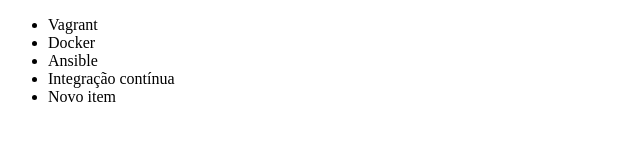
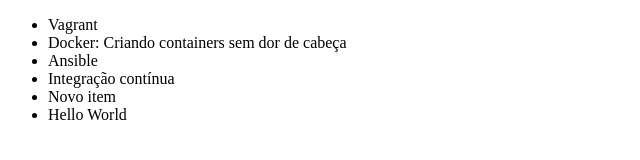
Before and after one commit to IgorRibeiroMachado/alura-git, a plain HTML site: page index.html in a window 1280 px wide. Shown: the whole page, without its empty margins (0-640 px from the left). Drawn offline with Linux system fonts and the light colour scheme.

Commit message:
Adicionando curso

```diff
--- a/index.html
+++ b/index.html
@@ -7,10 +7,11 @@
 <body>
 	<ul>
 		<li>Vagrant</li>
-		<li>Docker</li>
+		<li>Docker: Criando containers sem dor de cabeça</li>
 		<li>Ansible</li>
 		<li>Integração contínua</li>
 		<li>Novo item</li>
+		<li>Hello World</li>
 	</ul>
 </body>
 </html>
```
